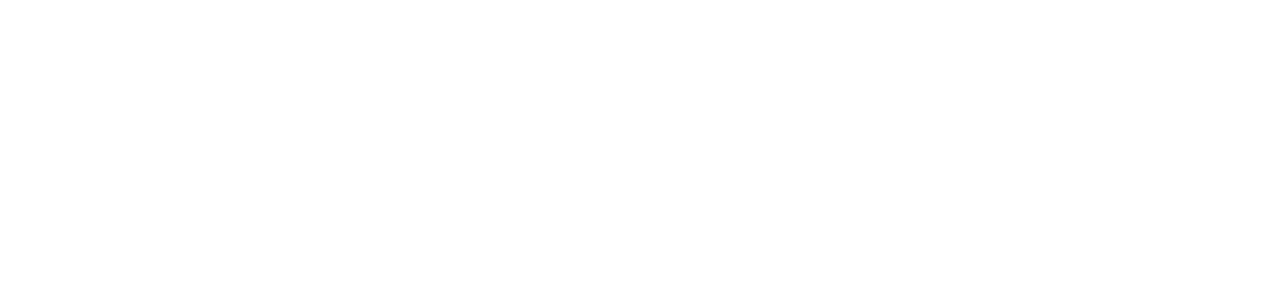
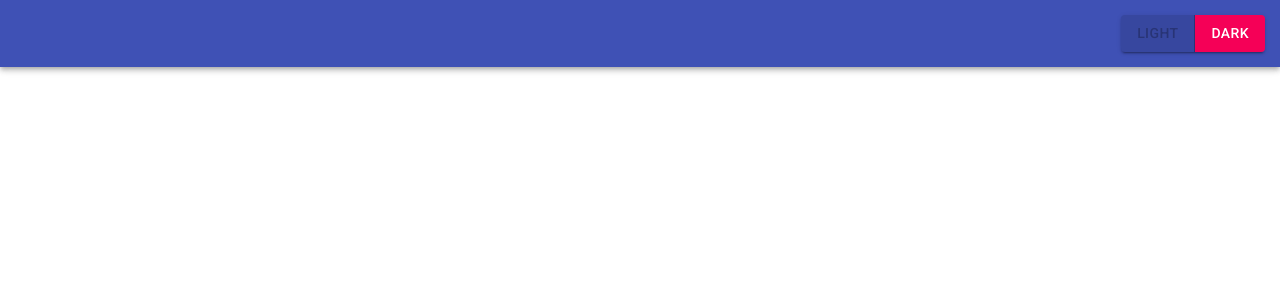
Before and after one commit to anikitosiknik/walk-app, a React (Create React App) app: page / in a window 1280 px wide. Shown: the top 300 px of the page. Built offline with nearby package versions, Linux system fonts and the light colour scheme.

Commit message:
WAPP-3: add themeProvider, add ThemeSwitcher

```diff
--- a/package.json
+++ b/package.json
@@ -3,6 +3,7 @@
   "version": "0.1.0",
   "private": true,
   "dependencies": {
+    "@material-ui/core": "^4.12.3",
     "@reduxjs/toolkit": "^1.6.1",
     "@testing-library/jest-dom": "^5.14.1",
     "@testing-library/react": "^11.2.7",
--- a/public/index.html
+++ b/public/index.html
@@ -3,6 +3,7 @@
   <head>
     <meta charset="utf-8" />
     <link rel="icon" href="%PUBLIC_URL%/favicon.ico" />
+    <link rel="stylesheet" href="https://fonts.googleapis.com/css?family=Roboto:300,400,500,700&display=swap" />
     <meta name="viewport" content="width=device-width, initial-scale=1" />
     <meta name="theme-color" content="#000000" />
     <meta
--- a/src/App.tsx
+++ b/src/App.tsx
@@ -1,18 +1,17 @@
 import { Provider } from "react-redux";
-import styled from "styled-components";
 
+import NavigationBar from "./components/NavigationBar";
+import ThemeProviderWrapper from "./components/ThemeProviderWrapper";
 import TranslationProvider from "./components/TranslationProvider";
 import { store } from "./store/store";
-
-const Main = styled.main`
-  height: 100vh;
-`;
 
 function App() {
   return (
     <Provider store={store}>
       <TranslationProvider>
-        <Main></Main>
+        <ThemeProviderWrapper>
+          <NavigationBar />
+        </ThemeProviderWrapper>
       </TranslationProvider>
     </Provider>
   );
--- /dev/null
+++ b/src/components/NavigationBar.tsx
@@ -0,0 +1,11 @@
+import { AppBar } from "@material-ui/core";
+
+import ThemeSwitcher from "./ThemeSwitcher";
+
+export default function NavigationBar() {
+  return (
+    <AppBar position="static">
+      <ThemeSwitcher />
+    </AppBar>
+  );
+}
--- /dev/null
+++ b/src/components/ThemeProviderWrapper.tsx
@@ -0,0 +1,27 @@
+import { createTheme, ThemeProvider } from "@material-ui/core";
+import { ReactElement, useMemo, useState } from "react";
+
+import { ThemeContext } from "../contexts/ThemeContext";
+import { themes } from "../types/ThemeTypes";
+
+export default function ThemeProviderWrapper(props: {
+  children: ReactElement;
+}) {
+  const [currentTheme, setCurrentTheme] = useState<themes>(themes.light);
+
+  const theme = useMemo(
+    () =>
+      createTheme({
+        palette: {
+          type: currentTheme,
+        },
+      }),
+    [currentTheme]
+  );
+
+  return (
+    <ThemeContext.Provider value={{ theme, setCurrentTheme, currentTheme }}>
+      <ThemeProvider theme={theme}>{props.children}</ThemeProvider>
+    </ThemeContext.Provider>
+  );
+}
--- /dev/null
+++ b/src/components/ThemeSwitcher.tsx
@@ -0,0 +1,38 @@
+import { Button, ButtonGroup } from "@material-ui/core";
+import { useContext } from "react";
+import styled from "styled-components";
+
+import { ThemeContext } from "../contexts/ThemeContext";
+import { TranslationContext } from "../contexts/TranslationContext";
+import { themes } from "../types/ThemeTypes";
+
+const ThemeSwitcherStyled = styled(ButtonGroup)`
+  margin: 15px;
+  align-self: end;
+`;
+export default function ThemeSwitcher() {
+  const langConfig = useContext(TranslationContext).config;
+
+  return (
+    <ThemeContext.Consumer>
+      {({ currentTheme, setCurrentTheme }) => (
+        <ThemeSwitcherStyled variant="contained">
+          <Button
+            onClick={() => setCurrentTheme(themes.light)}
+            color="secondary"
+            disabled={currentTheme === themes.light}
+          >
+            {langConfig.themeSwitcher.light}
+          </Button>
+          <Button
+            onClick={() => setCurrentTheme(themes.dark)}
+            color="secondary"
+            disabled={currentTheme === themes.dark}
+          >
+            {langConfig.themeSwitcher.dark}
+          </Button>
+        </ThemeSwitcherStyled>
+      )}
+    </ThemeContext.Consumer>
+  );
+}
--- /dev/null
+++ b/src/contexts/ThemeContext.tsx
@@ -0,0 +1,16 @@
+import { createTheme } from "@material-ui/core";
+import React from "react";
+
+import { themes } from "../types/ThemeTypes";
+
+export const ThemeContext = React.createContext({
+  theme: createTheme({
+    palette: {
+      type: themes.light,
+    },
+  }),
+  currentTheme: themes.light,
+  setCurrentTheme: (theme: themes) => {
+    theme;
+  },
+});
--- a/src/i18n/en.json
+++ b/src/i18n/en.json
@@ -1,5 +1,9 @@
 {
   "loginForm": {
     "login": "Login"
+  },
+  "themeSwitcher": {
+    "dark": "dark",
+    "light": "light"
   }
 }
--- a/src/i18n/ru.json
+++ b/src/i18n/ru.json
@@ -1,5 +1,9 @@
 {
   "loginForm": {
     "login": "Логин"
+  },
+  "themeSwitcher": {
+    "dark": "темная",
+    "light": "светлая"
   }
 }
--- /dev/null
+++ b/src/types/ThemeTypes.ts
@@ -0,0 +1,4 @@
+export enum themes {
+  light = "light",
+  dark = "dark",
+}
```
Also changed, not shown: 1 other file (tests, documents, lock files or other folders).
